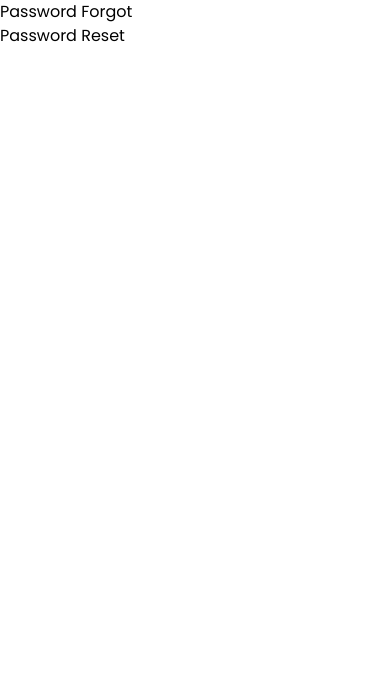
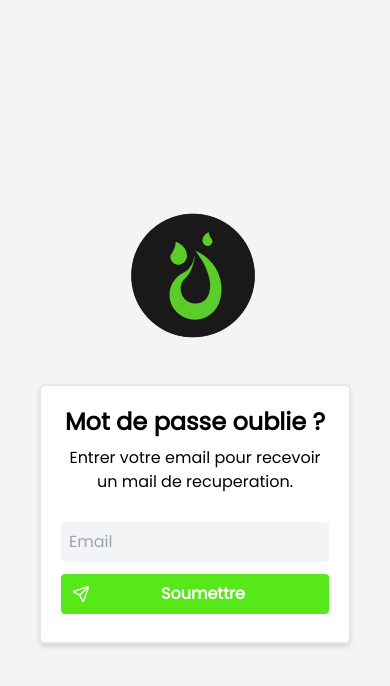
Before and after one commit to UGOEAT-Dev/Ugoeat-WebFront, a React (Vite) app: page /auth/forgot-password in a window 390 px wide. Shown: the top 686 px of the page. Built offline with nearby package versions, Linux system fonts and the light colour scheme.

Commit message:
Implementation des vues ResetPassword et ForgotPassword pour la recuperation de mot de passe

```diff
--- a/src/pages/auth/PasswordForgot.tsx
+++ b/src/pages/auth/PasswordForgot.tsx
@@ -1,12 +1,72 @@
+import { FormEventHandler, useEffect, useState } from "react"
+import InputWithLabel from "../../components/input/InputWithLabel"
+import { Button } from "primereact/button"
+import axios from "../../core/lib/axios"
+import { ProgressSpinner } from "primereact/progressspinner"
+import toast from "react-hot-toast"
 import { Link } from "react-router-dom"
+import { routesConfig } from "../../router.config"
 
 function PasswordForgot()
 {
+    const [email, setEmail] = useState('')
+    const [loading, setLoading] = useState(false)
+    const [mailSend, setMailSended] = useState(false)
+
+    useEffect(() => {
+        document.title = "Mot de passe oublie | UGOEAT"
+    }, [])
+
+    const onSubmit: FormEventHandler<HTMLFormElement> = async (e) => {
+        e.preventDefault()
+
+        if(!email || !email.match("^(.+)@[\.a-zA-Z]+$")) {
+            toast.error("Une adresse email est requise")
+            return;
+        }
+
+        setLoading(true)
+        await axios.post(
+            '/api/auth/forgot-password',
+            { email },
+            { headers: {'Content-Type': 'application/json'}})
+        setLoading(false)
+        setMailSended(true)
+    }
+
     return (
-        <main>
-            <p>Password Forgot</p>
-
-            <Link to='/auth/reset-password'>Password Reset</Link>
+        <main className="bg-gray-100">
+            <div className="form-wrapper gap-10">
+                <img src="/favicon.png"/>
+                <form onSubmit={onSubmit} className="bg-white border-2 rounded-md shadow-md p-5 w-[80%] sm:w-[400px]">
+                    <h2 className="text-center">Mot de passe oublie ?</h2>
+                    <p className="mt-2 text-center">Entrer votre email pour recevoir un mail de recuperation.</p>
+                    <div className="py-2 mt-5">
+                        <InputWithLabel
+                            className="mb-3 rounded border-gray-400"
+                            name="email"
+                            type="email"
+                            onChange={(e) => setEmail(e.target.value)}
+                            value={email}
+                            disabled={mailSend}
+                            placeholder="Email"/>
+                        <div className="text-center">
+                        {
+                            loading ? <ProgressSpinner aria-label="Loading ..." style={{width: '50px'}} /> : mailSend && <span className="text-sm font-semibold">Un mail de recuperation de mot de passe sera envoye a votre email si elle existe.</span>
+                        }
+                        </div>
+                        <Button
+                            type="submit"
+                            disabled={mailSend}
+                            icon={`pi ${mailSend ? 'pi-check-circle' : 'pi-send'}`}
+                            label={mailSend ? 'OK' : 'Soumettre'}
+                            className={`w-full px-3 py-2 rounded text-white ${mailSend ? 'bg-primary mt-2' : 'bg-primary hover:bg-gray-900'}`}></Button>
+                    </div>
+                    {
+                        mailSend && <p className="text-center"><Link className="underline text-blue-800 text-sm" to={routesConfig.routes.auth.login}>Revenir au Login</Link></p>
+                    }
+                </form>
+            </div>
         </main>
     )
 }
--- a/src/pages/auth/ResetPassword.tsx
+++ b/src/pages/auth/ResetPassword.tsx
@@ -1,12 +1,88 @@
+import { Button } from "primereact/button"
+import { FormEventHandler, useEffect, useState } from "react"
+import InputWithLabel from "../../components/input/InputWithLabel"
+import queryString from "query-string"
+import axios from "../../core/lib/axios"
+import toast from "react-hot-toast"
+import { RegistrationError } from "../../core/types/error/RegistrationError"
 import { Link } from "react-router-dom"
+import { routesConfig } from "../../router.config"
 
 function ResetPassword()
 {
+    const parsed = queryString.parseUrl(window.location.href)
+    const token = parsed.query.token as string ?? ''
+    const email = parsed.query.email as string ?? ''
+    const [password, setPassword] = useState('')
+    const [password_confirmation, setPasswordConfirmation] = useState('')
+    const [error, setError] = useState<RegistrationError>({})
+    const [success, setSuccess] = useState(false)
+
+    useEffect(() => {
+        document.title = 'Mot de passe | UGOEAT'
+    }, [])
+
+    const onSubmit: FormEventHandler<HTMLFormElement> = (e) => {
+        e.preventDefault()
+
+        axios.post(
+            '/api/auth/reset-password',
+            { email, password, password_confirmation, token },
+            { headers: {'Content-Type': 'application/json'}}
+        ).then(() => {
+            toast.success("Mot de passe modifier avec success")
+            setSuccess(true)
+        }).catch((e) => {
+            setError(e.response.data)
+            if(error.message)
+                toast.error(error.message)
+            throw e
+        })
+    }
+
     return (
-        <main>
-            <p>Reset Password</p>
-            <Link to='/auth/forgot-password'>Forgot Password</Link>
-        </main>
+        <>
+            <main className="bg-gray-100">
+                <div className="form-wrapper gap-10">
+                    <img src="/favicon.png"/>
+                    { !success ?
+                        <form onSubmit={onSubmit} className="bg-white shadow-md p-5 w-[80%] sm:w-[400px] rounded-md">
+                            <h2 className="text-center">Modifier le mot de passe</h2>
+                            <div className="mt-5">
+                                <InputWithLabel
+                                    name="password"
+                                    type="password"
+                                    error={error.errors?.password}
+                                    value={password}
+                                    onChange={(e) => setPassword(e.target.value)}
+                                    placeholder="Mot de passe"
+                                    className="mb-3" required />
+                                <InputWithLabel
+                                    name="password_confirmation"
+                                    error={error.errors?.password_confirmation}
+                                    value={password_confirmation}
+                                    onChange={(e) => setPasswordConfirmation(e.target.value)}
+                                    placeholder="Confirmer Mot de passe"
+                                    className="mb-3" required />
+                                <input type="hidden" name="email" value={email} required/>
+                                <input type="hidden" name="token" value={token} required/>
+                            </div>
+                            <Button
+                                type="submit"
+                                label="Modifier"
+                                className="px-3 py-2 bg-primary hover:bg-gray-900 text-white w-full" />
+                        </form>
+                        :
+                        <div className="text-center w-[80%] sm:w-[400px]">
+                            <p className="mb-5">Votre mot de passe a ete recuperer avec succes, vous pouvez a nouveau vous connecter a votre compte.</p>
+                            <Link
+                                to={routesConfig.routes.auth.login}
+                                className="block bg-primary font-bold hover:bg-gray-900 text-white rounded-md shadow-md px-3 py-2">Connexion</Link>
+                        </div>
+                    }
+                </div>
+            </main>
+        </>
     )
 }
 
--- a/src/pages/auth/login/Login.tsx
+++ b/src/pages/auth/login/Login.tsx
@@ -26,10 +26,11 @@ export default function Login()
     if( isUserLoggedIn(user, token)) return (<div></div>)
 
     return (
-        <main className="bg-center bg-cover h-screen flex items-center justify-center py-5 px-2" style={{
-            backgroundImage: `url(${bgLogin})`,
+        <main className="bg-center bg-cover bg-gray-100 min-h-screen flex flex-col items-center justify-center py-5 px-2 gap-5" style={{
+            // backgroundImage: `url(${bgLogin})`,
         }}>
-            <form onSubmit={submitForm} className="rounded-md shadow-xl bg-white w-full md:w-[600px] px-5 py-10 space-y-5" action="#">
+            <img src="/favicon.png"/>
+            <form onSubmit={submitForm} className="rounded-md shadow-xl bg-white w-[90%] sm:w-[400px] px-5 py-10 space-y-5" action="#">
                 <h2 className="text-center text-2xl font-bold">Connectez-vous</h2>
                 <InputWithLabel onChange={(e) => setEmail(e.target.value)} id="email" label="Email" type="email" name="email" placeholder="name@company" />
                 <InputWithLabel onChange={(e) => setPassword(e.target.value)} id="password" label="Mot de passe" type="password" name="password" placeholder="*******" />
--- a/src/pages/auth/register/Register.tsx
+++ b/src/pages/auth/register/Register.tsx
@@ -41,10 +41,11 @@ export default function Register()
         return (<div></div>)
 
     return (
-        <main className="bg-center bg-cover min-h-screen flex sm:items-center justify-center py-5 sm:pt-24 sm:pb-10 px-2" style={{
-            backgroundImage: `url(${bgRegister})`,
+        <main className="form-wrapper bg-center bg-cover bg-gray-100 py-3  px-2" style={{
+            // backgroundImage: `url(${bgRegister})`,
         }}>
-            <form onSubmit={submitForm} className="rounded-md shadow-xl bg-white w-full md:w-[600px] px-5 py-10 space-y-3" action="#">
+            <img src="/favicon.png"/>
+            <form onSubmit={submitForm} className="rounded-md shadow-xl bg-white w-full md:w-[600px] px-5 py-5 space-y-1.5" action="#">
                 <h2 className="text-center text-2xl font-bold">Inscrivez-vous</h2>
                 <SelectBox label="Vous Etes ?" name="role" id="role" className="text-md" onChange={(e) => setRole(e.target.value.toLowerCase() === 'customer' ? 'customer' : 'restaurant')}>
                     <option value="customer">Un Client</option>
--- a/src/styles/_colors.scss
+++ b/src/styles/_colors.scss
@@ -21,6 +21,10 @@ $successInputBgColor: rgba(212, 246, 197, 0.54);
   background-color: $primaryColor;
 }
 
+.bg-primary {
+  background-color: $primaryColor;
+}
+
 .text-secondary {
   color: $secondaryColor;
 }
--- a/src/styles/globals.scss
+++ b/src/styles/globals.scss
@@ -10,6 +10,22 @@
 @import "colors";
 @import "inputs";
 @import "sidebar";
+
+
+@layer base {
+
+  h2 {
+    @apply text-2xl font-bold;
+  }
+
+  h3{
+    @apply text-xl font-semibold;
+  }
+
+  .form-wrapper {
+    @apply flex flex-col min-h-screen justify-center items-center gap-3;
+  }
+}
 
 * {
   margin: 0;
```
